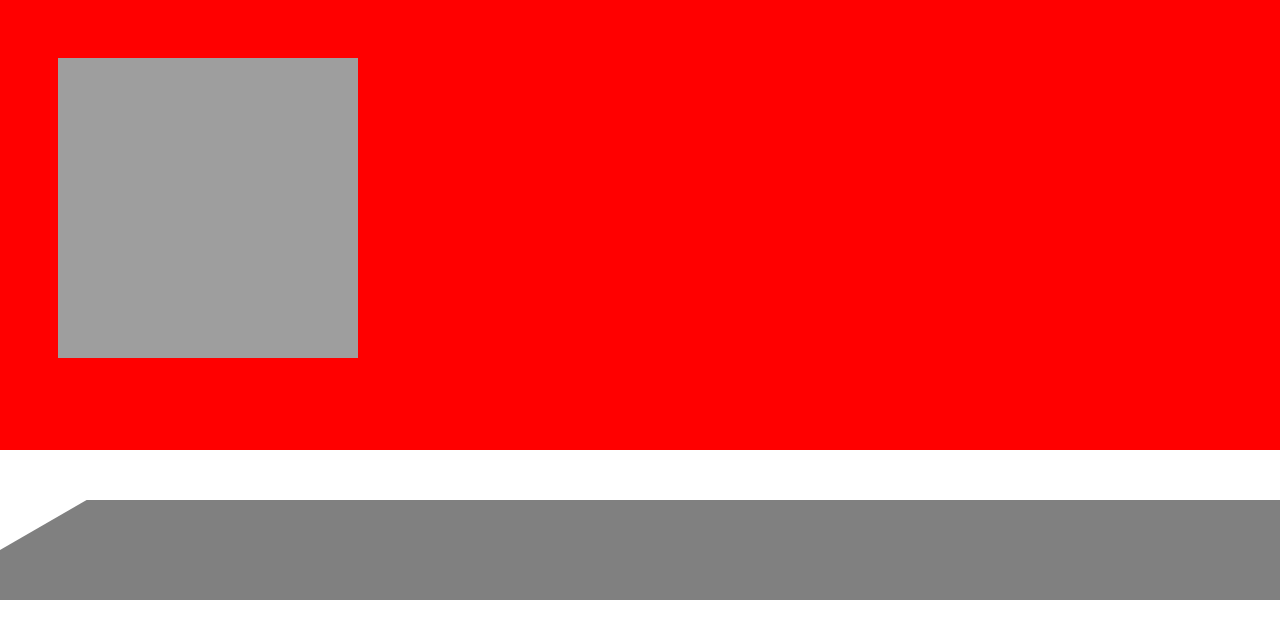
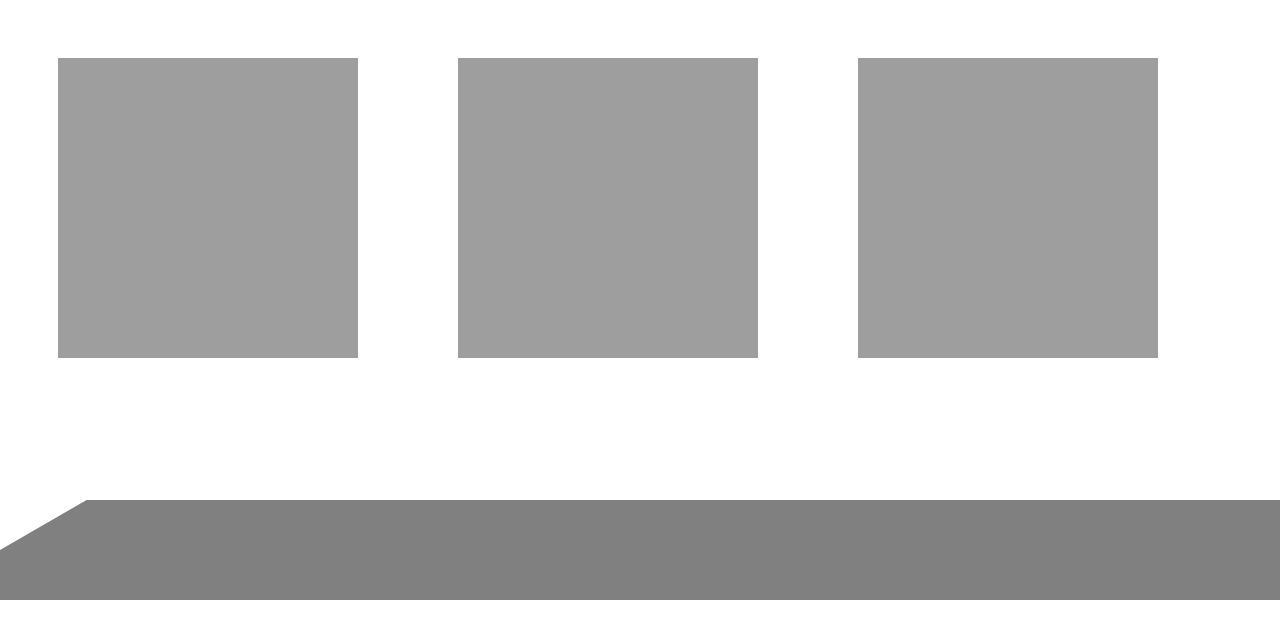
Before and after one commit to imjono/TheFinalProject, a plain HTML site: page index.html in a window 1280 px wide. Shown: the top 638 px of the page. Drawn offline with Linux system fonts and the light colour scheme.

Commit message:
just testing

```diff
--- a/index.html
+++ b/index.html
@@ -5,7 +5,7 @@
     <meta charset="utf-8">
     <title></title>
     <style media="screen">
-    div.colorBackground{
+    /* div.colorBackground{
 
         position: absolute;
         left: 0px;
@@ -14,7 +14,7 @@
         width: 1500px;
         height: 450px;
         background-color: red;
-      }
+      } */
 
       div.walkway{
         position: absolute;
```
